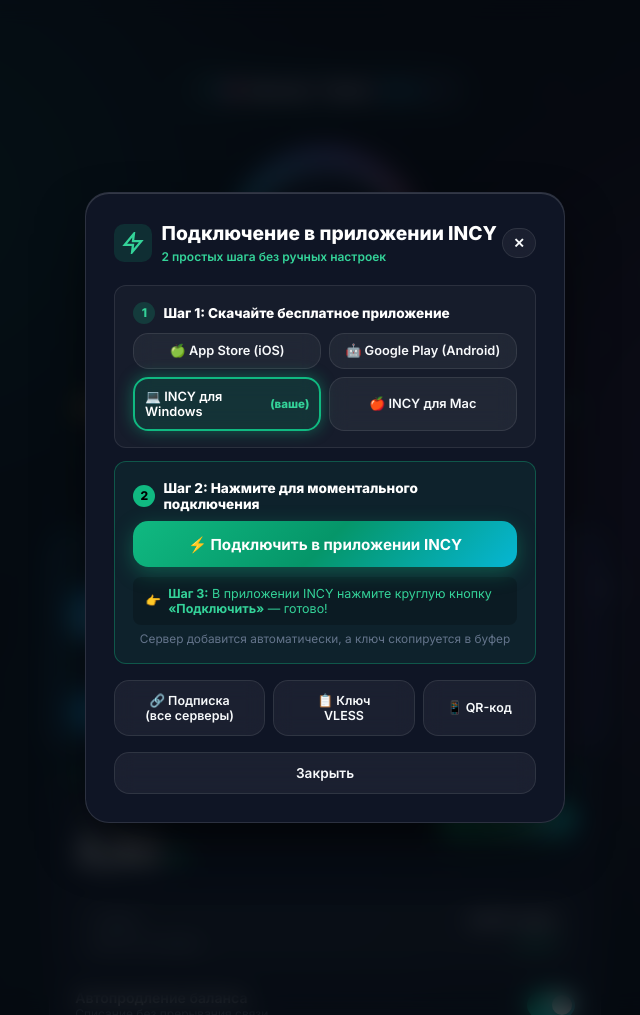
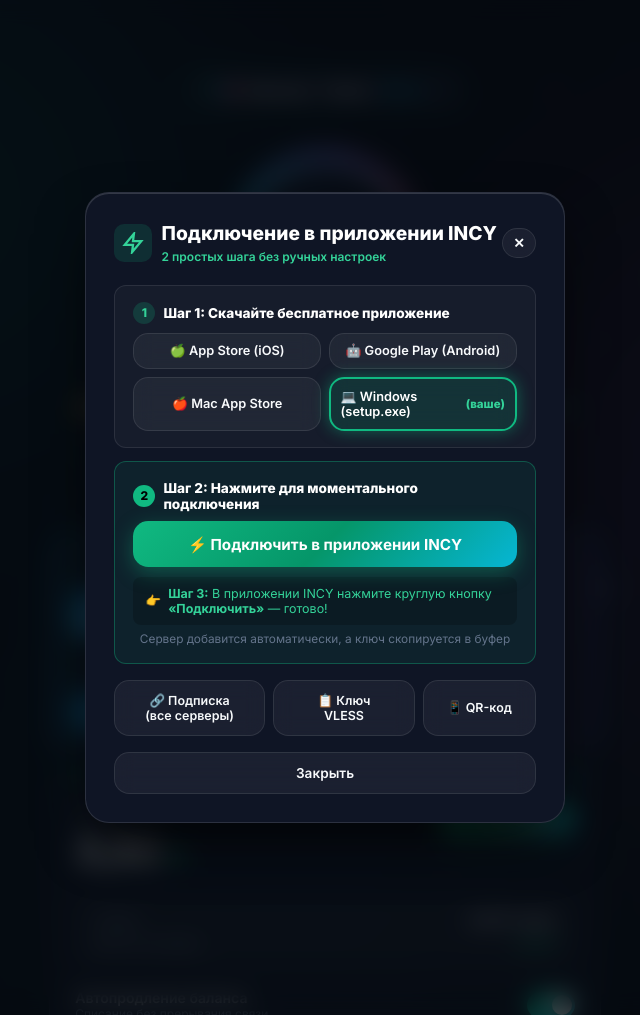
Before and after one commit to Evgeniy-Solovei/vpn, a Django app: page /dashboard/ in a window 1280 px wide, after a click on "ПОДКЛЮЧИТЬ". Shown: the whole page, without its empty margins (315-955 px from the left). Run offline with Django 5.2, Linux system fonts and the light colour scheme; the visitor is signed in with stand-in values (Sample User, id 1); data comes from the database, SQL or seed files in the repository; data that the repository does not hold is empty; some libraries are stand-ins or nearby versions.

Commit message:
fix(client-download): open direct app store / setup.exe links instead of generic website hub

```diff
--- a/backend/static/js/main.js
+++ b/backend/static/js/main.js
@@ -202,7 +202,17 @@ function getAppStoreInfo() {
   const ua = navigator.userAgent || navigator.vendor || window.opera || '';
   const platform = navigator.platform || '';
 
-  // 1. iOS (iPhone, iPad, iPod)
+  // 1. Apple Mac
+  if (/Macintosh|Mac OS X/i.test(ua) && !(/iPad|iPhone|iPod/.test(ua)) && !(platform === 'MacIntel' && navigator.maxTouchPoints > 1)) {
+    return {
+      platform: 'mac',
+      storeName: 'Mac App Store',
+      storeUrl: 'https://apps.apple.com/app/incy/id6756943388',
+      selector: '.btn-store-mac'
+    };
+  }
+
+  // 2. iOS (iPhone, iPad, iPod)
   if (/iPad|iPhone|iPod/.test(ua) || (platform === 'MacIntel' && navigator.maxTouchPoints > 1)) {
     return {
       platform: 'ios',
@@ -212,7 +222,7 @@ function getAppStoreInfo() {
     };
   }
 
-  // 2. Android
+  // 3. Android
   if (/android/i.test(ua)) {
     return {
       platform: 'android',
@@ -222,21 +232,11 @@ function getAppStoreInfo() {
     };
   }
 
-  // 3. macOS
-  if (/Macintosh|Mac OS X/i.test(ua) && !(/iPad|iPhone|iPod/.test(ua))) {
-    return {
-      platform: 'mac',
-      storeName: 'сайт INCY для Mac',
-      storeUrl: 'https://incy.app/skachat/',
-      selector: '.btn-store-mac'
-    };
-  }
-
   // 4. Windows / Linux / other PC
   return {
     platform: 'windows',
-    storeName: 'сайт INCY для Windows',
-    storeUrl: 'https://incy.app/skachat/',
+    storeName: 'Windows (setup.exe)',
+    storeUrl: 'https://github.com/INCY-DEV/incy-platforms/releases/download/latest/incy-windows-setup.exe',
     selector: '.btn-store-windows'
   };
 }
@@ -258,25 +258,62 @@ function highlightUserPlatformInModal() {
 }
 
 function getIncyDownloadInfo() {
-  const ua = navigator.userAgent || '';
-  if (/iPad|iPhone|iPod/.test(ua)) {
-    return { name: 'iOS', url: 'https://apps.apple.com/app/incy/id6756943388', icon: '🍏' };
+  const ua = navigator.userAgent || navigator.vendor || window.opera || '';
+  const platform = navigator.platform || '';
+
+  // 1. Apple Mac (macOS) -> Mac App Store
+  if (/Macintosh|Mac OS X/i.test(ua) && !(/iPad|iPhone|iPod/.test(ua)) && !(platform === 'MacIntel' && navigator.maxTouchPoints > 1)) {
+    return {
+      name: 'Mac (macOS)',
+      url: 'https://apps.apple.com/app/incy/id6756943388',
+      icon: '🍎',
+      storeName: 'App Store'
+    };
   }
-  if (/Android/i.test(ua)) {
-    return { name: 'Android', url: 'https://play.google.com/store/apps/details?id=llc.itdev.incy', icon: '🤖' };
+
+  // 2. Apple iPhone / iPad -> App Store
+  if (/iPad|iPhone|iPod/.test(ua) || (platform === 'MacIntel' && navigator.maxTouchPoints > 1)) {
+    return {
+      name: 'iPhone / iPad',
+      url: 'https://apps.apple.com/app/incy/id6756943388',
+      icon: '🍏',
+      storeName: 'App Store'
+    };
   }
-  if (/Macintosh|Mac OS X/i.test(ua)) {
-    return { name: 'macOS', url: 'https://incy.app/skachat/', icon: '🍎' };
+
+  // 3. Android -> Google Play
+  if (/android/i.test(ua)) {
+    return {
+      name: 'Android',
+      url: 'https://play.google.com/store/apps/details?id=llc.itdev.incy',
+      icon: '🤖',
+      storeName: 'Google Play'
+    };
   }
+
+  // 4. Windows -> Direct setup.exe download
   if (/Windows/i.test(ua)) {
-    return { name: 'Windows', url: 'https://incy.app/skachat/', icon: '💻' };
+    return {
+      name: 'Windows',
+      url: 'https://github.com/INCY-DEV/incy-platforms/releases/download/latest/incy-windows-setup.exe',
+      icon: '💻',
+      storeName: 'setup.exe'
+    };
   }
-  return { name: 'ПК / Компьютер', url: 'https://incy.app/skachat/', icon: '💻' };
+
+  return {
+    name: 'Компьютер',
+    url: 'https://github.com/INCY-DEV/incy-platforms/releases/download/latest/incy-windows-setup.exe',
+    icon: '💻',
+    storeName: 'Скачать INCY'
+  };
 }
 
 function showDownloadModal(downloadInfo) {
   let modal = document.getElementById('app-not-installed-modal');
-  if (!modal) {
+  if (modal) {
+    try { modal.remove(); } catch (_) {}
+  }
   modal = document.createElement('div');
   modal.className = 'modal-overlay active';
   modal.id = 'app-not-installed-modal';
@@ -290,13 +327,13 @@ function showDownloadModal(downloadInfo) {
         Приложение INCY ещё не установлено
       </h3>
       <p style="color: var(--text-muted); font-size: 0.85rem; line-height: 1.5; margin-bottom: 1.25rem;">
-          Для подключения VPN установите бесплатное приложение INCY для вашей системы (<strong>${downloadInfo.name}</strong>).
+        Для подключения установите бесплатное приложение INCY в <strong>${downloadInfo.storeName || downloadInfo.name}</strong>.
       </p>
       <a href="${downloadInfo.url}" target="_blank" rel="noopener noreferrer" class="btn btn-primary btn-block" style="font-size: 0.95rem; font-weight: 700; padding: 0.85rem; justify-content: center; margin-bottom: 0.85rem; text-decoration: none; width: 100%;">
-          📥 Скачать INCY для ${downloadInfo.name}
+        📥 Открыть ${downloadInfo.storeName || downloadInfo.name}
       </a>
       <div style="background: rgba(16, 185, 129, 0.1); border-radius: 8px; padding: 0.6rem; font-size: 0.78rem; color: #34d399; margin-bottom: 1rem; line-height: 1.4;">
-          ✓ Ваш ключ уже скопирован в буфер!<br>После установки приложения просто нажмите <strong>«Подключить»</strong> ещё раз.
+        ✓ Ключ уже скопирован в буфер!<br>После установки вернитесь сюда и нажмите <strong>«Подключить»</strong> ещё раз.
       </div>
       <button type="button" class="btn btn-secondary btn-block modal-close" style="font-size: 0.82rem; width: 100%;">Понятно, закрыть</button>
     </div>
@@ -309,9 +346,6 @@ function showDownloadModal(downloadInfo) {
   modal.addEventListener('click', (e) => {
     if (e.target === modal) modal.classList.remove('active');
   });
-  } else {
-    modal.classList.add('active');
-  }
 }
 
 function initIncyDeeplinkFallback() {
--- a/backend/templates/accounts/dashboard.html
+++ b/backend/templates/accounts/dashboard.html
@@ -525,11 +525,11 @@
         </a>
       </div>
       <div style="display: grid; grid-template-columns: 1fr 1fr; gap: 0.5rem;">
-        <a href="https://incy.app/skachat/" target="_blank" rel="noopener noreferrer" class="btn btn-secondary btn-store-windows" style="font-size: 0.8rem; padding: 0.6rem; justify-content: center;">
-          💻 INCY для Windows
+        <a href="https://apps.apple.com/app/incy/id6756943388" target="_blank" rel="noopener noreferrer" class="btn btn-secondary btn-store-mac" style="font-size: 0.8rem; padding: 0.6rem; justify-content: center;">
+          🍎 Mac App Store
         </a>
-        <a href="https://incy.app/skachat/" target="_blank" rel="noopener noreferrer" class="btn btn-secondary btn-store-mac" style="font-size: 0.8rem; padding: 0.6rem; justify-content: center;">
-          🍎 INCY для Mac
+        <a href="https://github.com/INCY-DEV/incy-platforms/releases/download/latest/incy-windows-setup.exe" target="_blank" rel="noopener noreferrer" class="btn btn-secondary btn-store-windows" style="font-size: 0.8rem; padding: 0.6rem; justify-content: center;">
+          💻 Windows (setup.exe)
         </a>
       </div>
     </div>
```
Also changed, not shown: backend/templates/vpn/connect.html (+4 -4 lines), bot/keyboards/inline.py (+5 -2 lines). Lines whose indentation alone changed are shown as unchanged.
